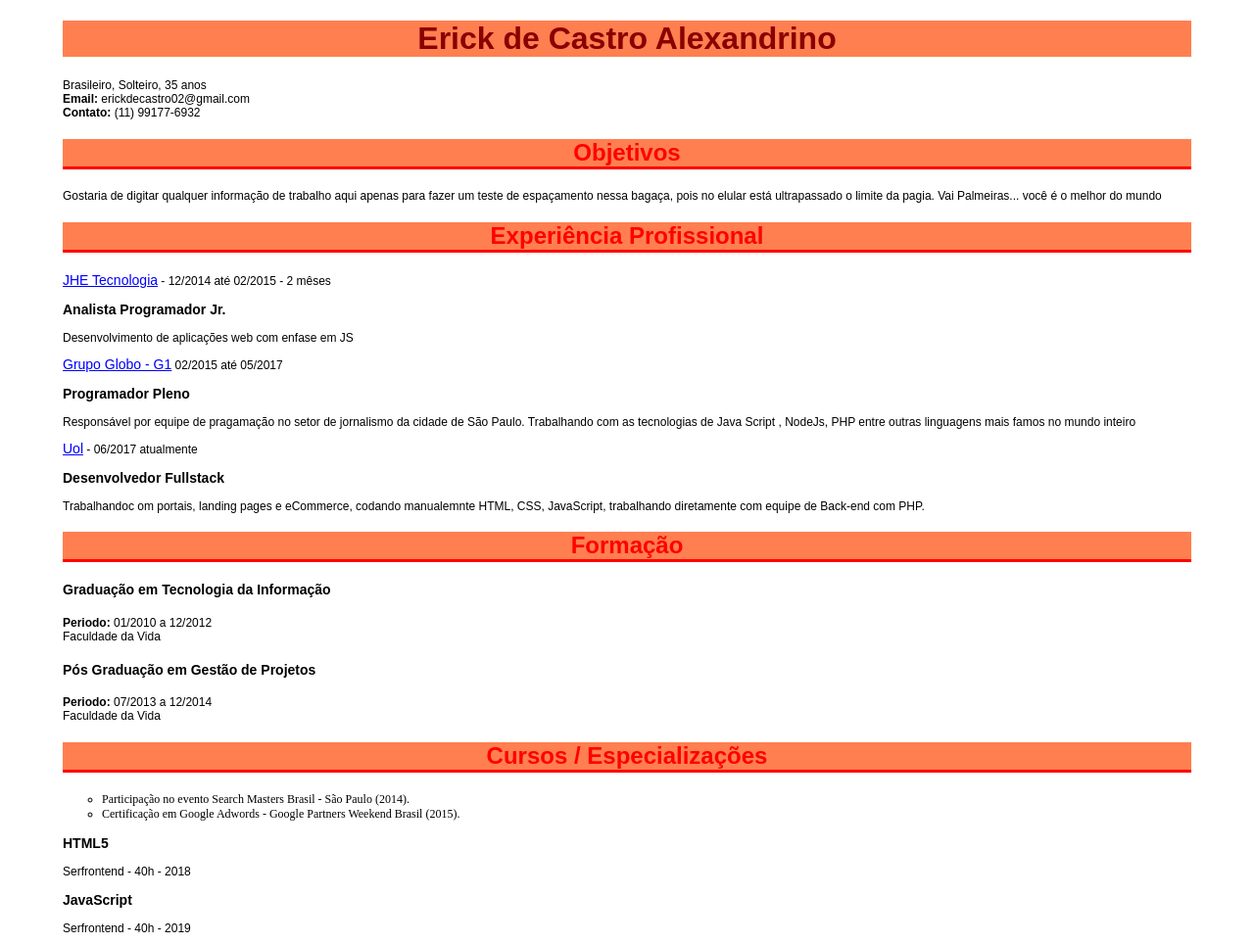
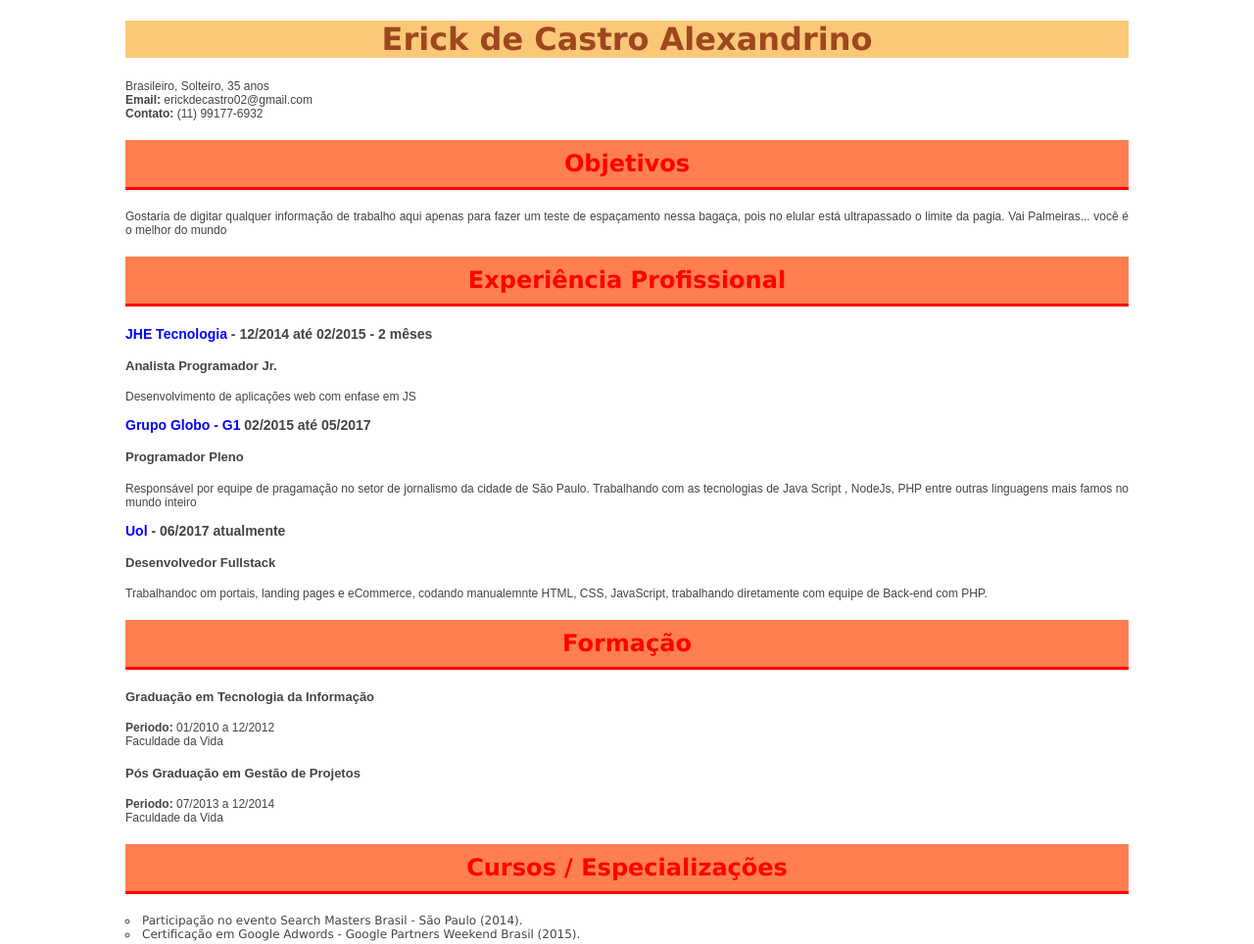
Before and after one commit to erick2703/Front-end, a plain HTML site: page 07_Curriculum.html in a window 1280 px wide. Shown: the top 964 px of the page at 98% size. Drawn offline with Linux system fonts and the light colour scheme.

Commit message:
ajustado junto com o professor

```diff
--- a/07_Curriculum.html
+++ b/07_Curriculum.html
@@ -6,21 +6,23 @@
     <meta name="viewport" content="width=device-width, initial-scale=1.0">
     <meta name="author" content="Erick Alexandrino">
     <title>Meu Currículo</title>
-
+    <!--Aqui come o CSS-->
     <style>
         body{
-            width: 90%;
+            width: 80%;
             margin: auto;
+            /* margin: auto , centraliza na horizontal*/
+            font-family: Verdana, Helvetica, sans-serif;
+            color: #444;
         }
         h1{
-            font-family: Arial, Helvetica, sans-serif;
-            color: darkred;
+            color: #9f461f;
             text-align: center;
-            background-color: coral;
+            background-color: #fac877;
         }
 
         h2{
-          font-family: Arial, Helvetica, Sans-Serif;
+
           color: red;
           text-align: center;
           background-color: coral;
@@ -28,6 +30,7 @@
           border-top: 10px;
           border-right: 0px;
           border-left: 0px;
+          padding: 10px;
         }
         .p1{
           font-family: Arial, Helvetica, Sans-Serif;
@@ -36,6 +39,11 @@
         a{
           font-size: 14px;
           color: blue;
+          text-decoration: none;
+
+        }
+        a:hover{
+          text-decoration: underline;
         }
         a:visited{
           color: blue;
@@ -49,15 +57,21 @@
           font-family: Arial, Helvetica, Sans-Serif;
           font-size: 14px;
         }
-        ul, li{
+        ul{
+          padding-left: 0;
+        }
+
+
+        li{
           font-size: 12px;
           text-align: justify;
+          margin-left: 0;
           list-style-type: circle;
-          list-style-position: outside;
+          list-style-position: inside;
         }
         h4{
           font-family: Arial, Helvetica, Sans-Serif;
-          font-size: 14px;
+          font-size: 13px;
         }
 
     </style>
@@ -77,24 +91,24 @@
 
     <h2> Experiência Profissional</h2>
 
-    <p>
-        <a href="https://jhe-tecnologia.negocio.site/">JHE Tecnologia</a> - 12/2014 até 02/2015 - 2 mêses</p>
+    <h3>
+        <a href="https://jhe-tecnologia.negocio.site/" target="_blank">JHE Tecnologia</a> - 12/2014 até 02/2015 - 2 mêses</h3>
 
-        <h3>Analista Programador Jr.</h3>
+    <h4>Analista Programador Jr.</h4>
 
         <p>Desenvolvimento de aplicações web com enfase em JS
     </p>
-    <p>
-        <a href="https://g1.globo.com"> Grupo Globo - G1</a> 02/2015 até 05/2017
-        </p>
-        <h3>Programador Pleno</h3>
+    <h3>
+        <a href="https://g1.globo.com" target="_blank"> Grupo Globo - G1</a> 02/2015 até 05/2017
+    </h3>
+        <h4>Programador Pleno</h4>
 
         <p>Responsável por equipe de pragamação no setor de jornalismo da cidade de São Paulo. Trabalhando com as tecnologias de Java Script , NodeJs, PHP entre outras linguagens mais famos no mundo inteiro
     </p>
-    <p>
-        <a href="http://uol.com.br">Uol</a> - 06/2017 atualmente
+    <h3>
+        <a href="http://uol.com.br" target="_blank">Uol</a> - 06/2017 atualmente</h3>
 
-        <h3>Desenvolvedor Fullstack</h3>
+        <h4>Desenvolvedor Fullstack</h4>
         <p>Trabalhandoc om portais, landing pages e eCommerce, codando manualemnte HTML, CSS, JavaScript, trabalhando diretamente com equipe de Back-end com PHP.
     </p>
     <h2> Formação </h2>
```
